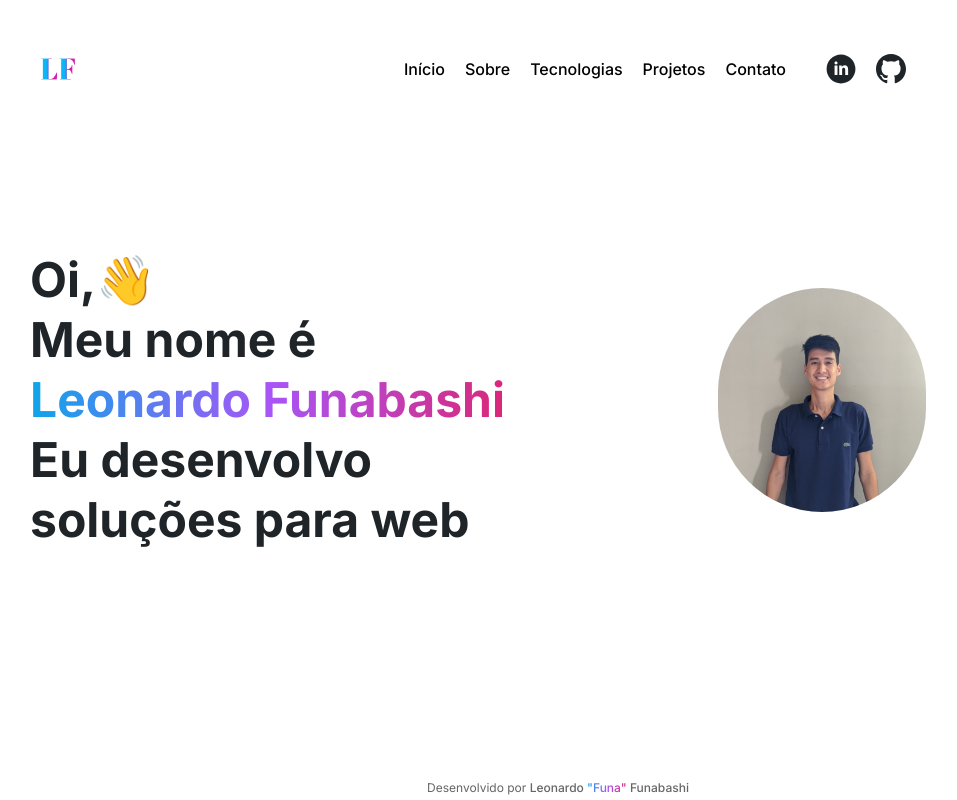
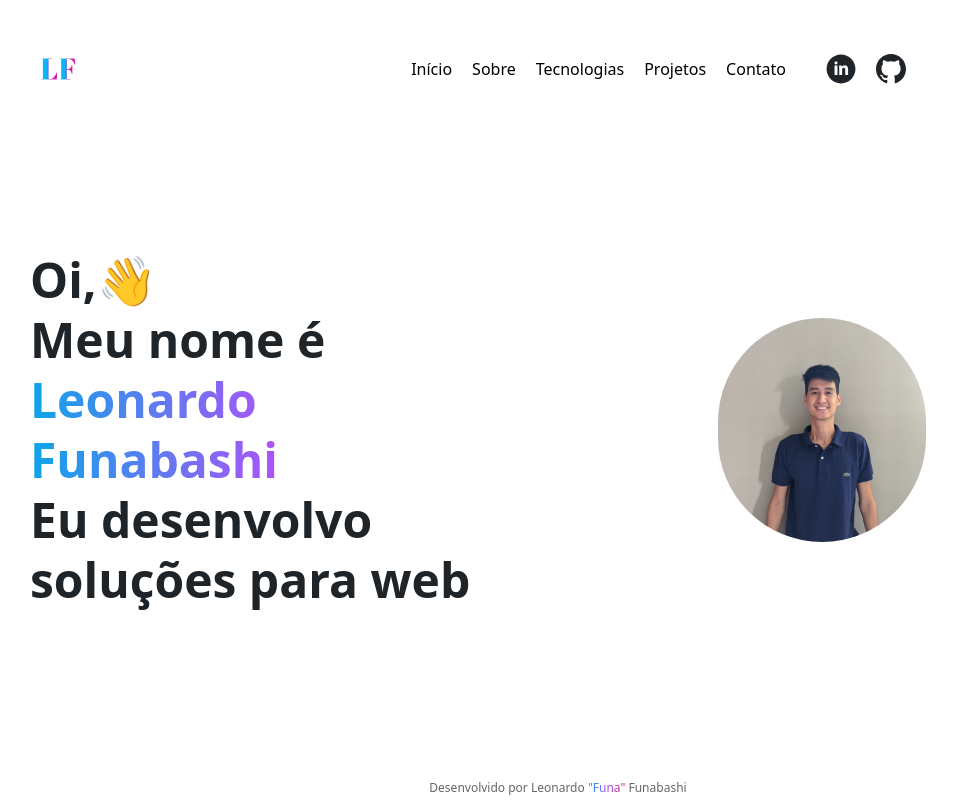
Before and after one commit to LeoFuna/leo-funa, a Next.js app: page / in a window 1280 px wide. Shown: the whole page, without its empty margins (162-1119 px from the left). Built offline with nearby package versions, Linux system fonts and the light colour scheme.

Commit message:
fix: removing custom next font from layout

```diff
--- a/src/app/layout.js
+++ b/src/app/layout.js
@@ -1,9 +1,6 @@
 import Header from '@/components/Header'
 import './globals.css'
-import { Inter } from 'next/font/google'
 import Footer from '@/components/Footer'
-
-const inter = Inter({ subsets: ['latin'] })
 
 export const metadata = {
   title: 'Leonardo Funabashi',
@@ -13,7 +10,7 @@ export const metadata = {
 export default function RootLayout({ children }) {
   return (
     <html lang="pt-br">
-      <body className={inter.className}>
+      <body>
         <Header />
         {children}
         <Footer />
```
